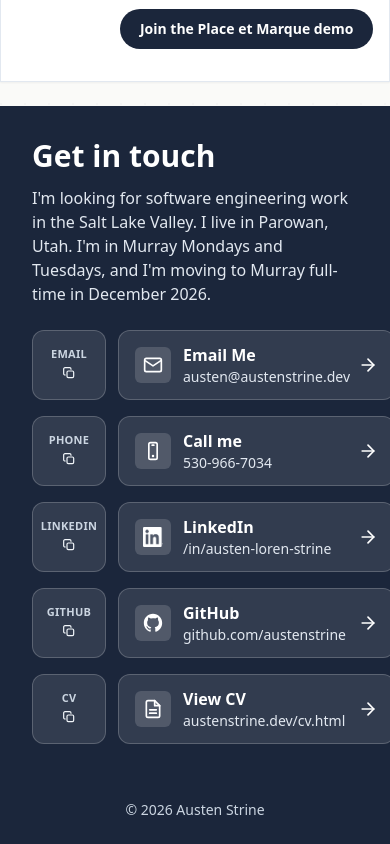
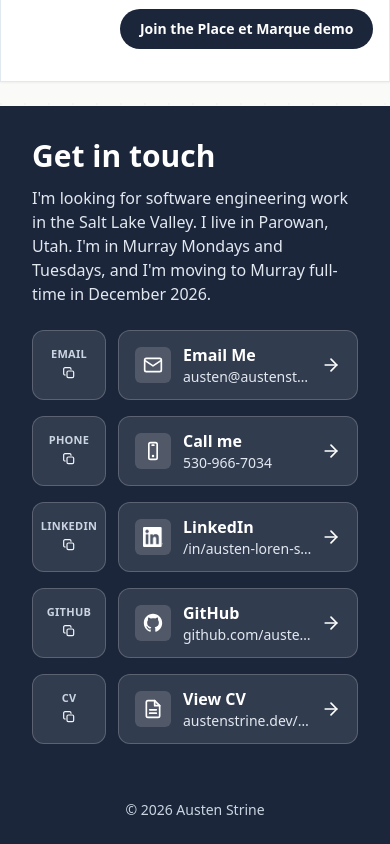
Before and after one commit to austenstrine/austenstrine_portfolio, a Next.js app in the folder apps/web/: page / in a window 390 px wide. Shown: the part 8650-9494 px from the top of the page. Built offline with nearby package versions, Linux system fonts and the light colour scheme; no server answers.

Commit message:
Fix mobile homepage overflow from contact method rows.
Grid items defaulted to min-width:auto, so the fixed copy chip plus
action content widened document beyond the viewport. Constrain the
row with min-w-0 and cap the chip on small screens.

```diff
--- a/apps/web/src/components/sections/ContactMethodRow.tsx
+++ b/apps/web/src/components/sections/ContactMethodRow.tsx
@@ -72,6 +72,8 @@ export function ContactMethodRow({
 		<div
 			className="
 				flex
+				min-w-0
+				w-full
 				items-stretch
 				gap-3
 			"
@@ -81,11 +83,15 @@ export function ContactMethodRow({
 				className="
 					relative
 					w-[4.625rem]
+					max-w-[4.625rem]
 					shrink-0
 					self-stretch
+					overflow-hidden
 					md:w-auto
+					md:max-w-none
 					md:min-w-0
 					md:flex-1
+					md:overflow-visible
 				"
 			>
 				<button
```
